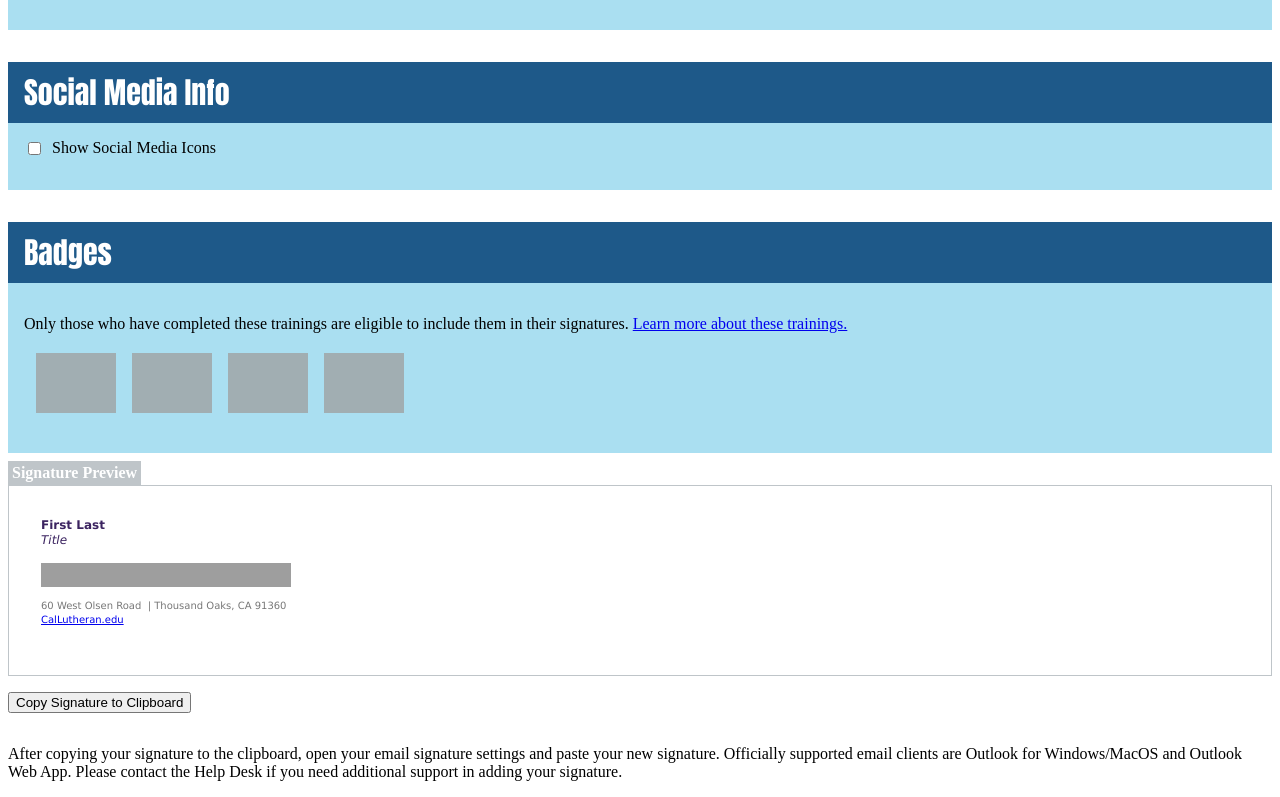
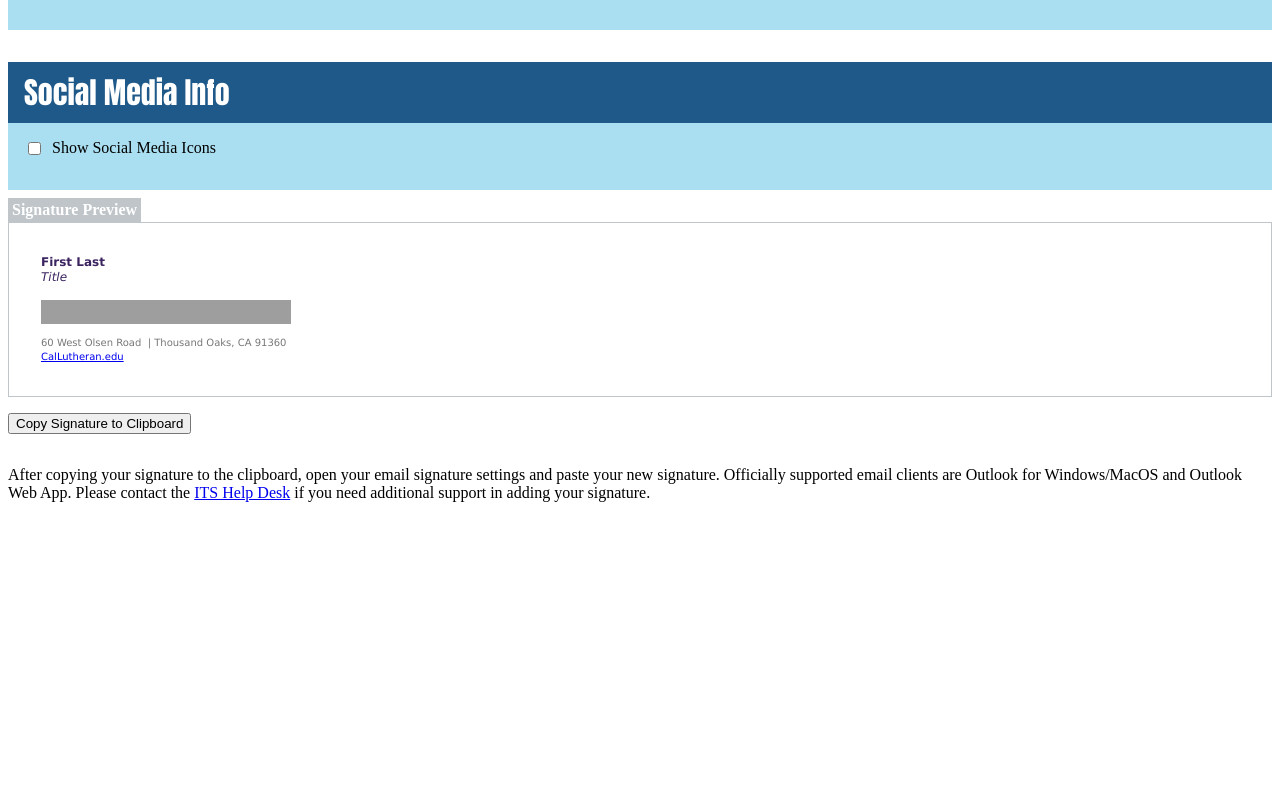
Before and after one commit to cal-lutheran-web/email-signature-maker, a Vue app: page / in a window 1280 px wide. Shown: the part 924-1721 px from the top of the page. After the commit the page ends 1442 px from the top, so only its background shows below. Built offline with nearby package versions, Linux system fonts and the light colour scheme; grey boxes are pictures that could not be loaded; the HTML template or start-up script is replaced by a standard one.

Commit message:
hide badges

```diff
--- a/src/components/FormFields.vue
+++ b/src/components/FormFields.vue
@@ -97,32 +97,19 @@
 
 
 		</fieldset>
-		<fieldset name="badges-info">
-			<legend>Badges</legend>
 
-			<p>Only those who have completed these trainings are eligible to include them in their signatures. <a href="#">Learn more about these trainings.</a></p>
-
-			<div class="form-flex">
-				<template v-for="(badge,key) in formData.badges">
-					<Badges :badge="badge" :key="key"></Badges>
-				</template>
-			</div>
-
-		</fieldset>
 	</form>
 </template>
 
 <script>
 	import Vue from "vue";
 	import Phone from "./Phone.vue";
-	import Badges from "./Badges.vue";
 
 	export default {
 		name: "FormFields",
 		props: ["formData"],
 		components: {
-			Phone,
-			Badges
+			Phone
 		},
 		data() {
 			return {
--- a/src/components/Sig.vue
+++ b/src/components/Sig.vue
@@ -62,19 +62,13 @@
 				</template>
 			</p>
 
-			<p style="margin-top: 1em">
-				<template v-for="(badge,key) in formData.badges">
-					<span :key="key" v-if="badge.display">
-						<img :src="badge.img" width="auto" height="60" :alt="badge.name" />&nbsp;
-					</span>
-				</template>
-			</p>
+
 		</div>
 
 		<button @click="toClipboard" class="btn btn-small green">Copy Signature to Clipboard</button>
 		<span v-if="this.confirmCopy"><strong>Copied to Clipboard</strong></span>
 
-		<div class="bg-box bg-silver"><p>After copying your signature to the clipboard, open your email signature settings and paste your new signature. Officially supported email clients are Outlook for Windows/MacOS and Outlook Web App. Please contact the Help Desk if you need additional support in adding your signature.</p></div>
+		<div class="bg-box bg-silver"><p>After copying your signature to the clipboard, open your email signature settings and paste your new signature. Officially supported email clients are Outlook for Windows/MacOS and Outlook Web App. Please contact the <a href="mailto:helpdesk@callutheran.edu">ITS Help Desk</a> if you need additional support in adding your signature.</p></div>
 
 
 	</div>
```
